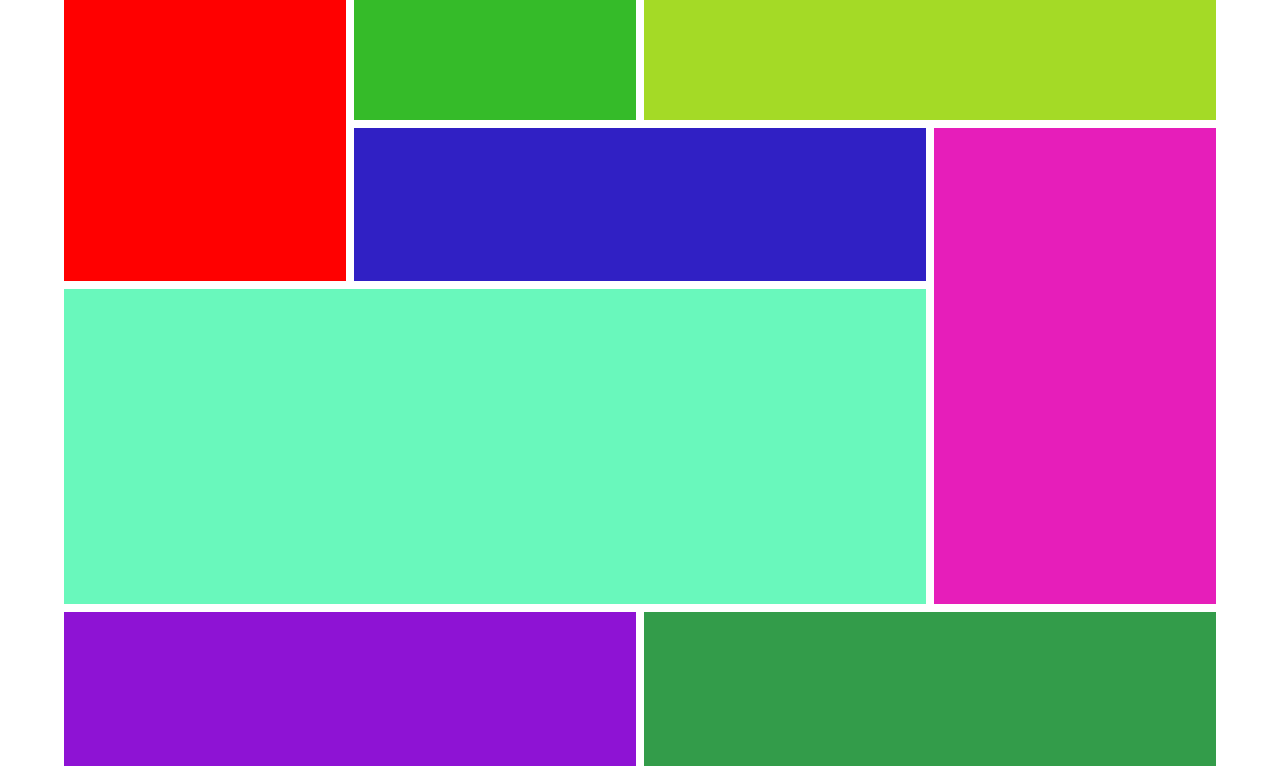
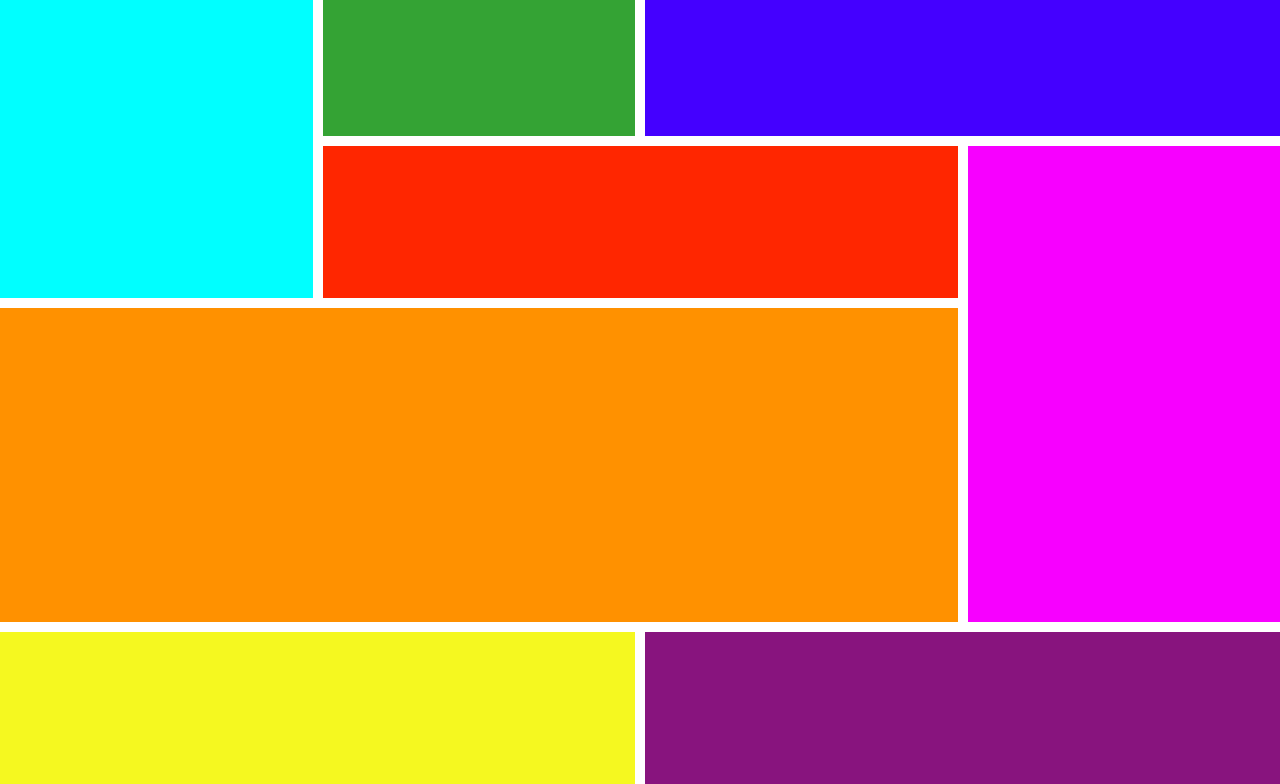
Before and after one commit to hugowoille/babypics, a website built with Parcel: page lesite/index.html in a window 1280 px wide. Shown: the part 34-818 px from the top of the page. Built offline with nearby package versions, Linux system fonts and the light colour scheme; files whose address does not match are found by name.

Commit message:
commencement du site

```diff
--- a/lesite/css/main.css
+++ b/lesite/css/main.css
@@ -180,9 +180,9 @@ textarea {
 }
 
 @media print,
-  (-webkit-min-device-pixel-ratio: 1.25),
-  (min-resolution: 1.25dppx),
-  (min-resolution: 120dpi) {
+(-webkit-min-device-pixel-ratio: 1.25),
+(min-resolution: 1.25dppx),
+(min-resolution: 120dpi) {
   /* Style adjustments for high resolution devices */
 }
 
@@ -193,6 +193,7 @@ textarea {
    ========================================================================== */
 
 @media print {
+
   *,
   *::before,
   *::after {
@@ -209,11 +210,11 @@ textarea {
   }
 
   a[href]::after {
-    content: " (" attr(href) ")";
+    content: " ("attr(href) ")";
   }
 
   abbr[title]::after {
-    content: " (" attr(title) ")";
+    content: " ("attr(title) ")";
   }
 
   /*
@@ -260,59 +261,58 @@ textarea {
     page-break-after: avoid;
   }
 }
-.container{
 
+#yo .container {
   display:grid;
+  width:100vw;
   height:100vh;
-  grid-gap:1vh;
-  width: 90vw;
-  grid-template-columns: repeat(4, 1fr);
-  grid-template-rows: repeat(5, 1fr);
+  gap:10px;
+  grid-template-columns: 1fr 1fr 1fr 1fr;
+  grid-template-rows: 1fr 1fr 1fr 1fr 1fr;
   grid-template-areas:
-  "photo1 photo2 photo3 photo3"
-  "photo1 photo4 photo4 photo5"
-  "photo6 photo6 photo6 photo5"
-  "photo6 photo6 photo6 photo5"
-  "photo7 photo7 photo8 photo8";
+    "img1 img2 img3 img3"
+    "img1 img4 img4 img5"
+    "img6 img6 img6 img5"
+    "img6 img6 img6 img5"
+    "img7 img7 img8 img8";
+}
 
+#yo .container .img1 {
+  grid-area: img1;
+  background-color: aqua;
+}
 
+#yo .container .img2 {
+  grid-area: img2;
+  background-color: rgb(52, 163, 52);
 }
-.article1{
 
-  grid-area: photo1;
-  background-color: red;
+#yo .container .img3 {
+  grid-area: img3;
+  background-color: rgb(68, 0, 255);
 }
-.article2{
-  grid-area: photo2;
-  background-color: rgb(53, 187, 41);
+
+#yo .container .img4 {
+  grid-area: img4;
+  background-color: rgb(255, 38, 0);
 }
-.article3{
-  grid-area: photo3;
-  background-color: rgb(164, 218, 38);
+
+#yo .container .img5 {
+  grid-area: img5;
+  background-color: rgb(247, 0, 255);
 }
-.article4{
-  grid-area: photo4;
-  background-color: rgb(48, 32, 196);
+
+#yo .container .img6 {
+  grid-area: img6;
+  background-color: rgb(255, 145, 0);
 }
-.article5{
-  grid-area: photo5;
-  background-color: rgb(230, 30, 186);
+
+#yo .container .img7 {
+  grid-area: img7;
+  background-color: rgb(245, 248, 32);
 }
-.article6{
-  grid-area: photo6;
-  background-color: rgb(105, 248, 188);
+
+#yo .container .img8 {
+  grid-area: img8;
+  background-color: rgb(136, 20, 126);
 }
-.article7{
-  grid-area: photo7;
-  background-color: rgb(142, 19, 212);
-}
-.article8{
-  grid-area: photo8;
-  background-color: rgb(51, 156, 74);
-}
-body{
-  display: flex;
-  width: 100vw;
-  height: 100vh;
-  justify-content: center;
-}
--- a/lesite/index.html
+++ b/lesite/index.html
@@ -23,19 +23,22 @@
 </head>
 
 <body>
+<nav>
+  <img class="logo" src="../../Documents/Simplon/babypics/images/logozer.png">
+</nav>
+  <div id=yo>
+    <section class="container">
+      <article class="img1"></article>
+      <article class="img2"></article>
+      <article class="img3"></article>
+      <article class="img4"></article>
+      <article class="img5"></article>
+      <article class="img6"></article>
+      <article class="img7"></article>
+      <article class="img8"></article>
+    </section>
 
-<section class="container">
-  <article class="article1"></article>
-  <article class="article2"></article>
-  <article class="article3"></article>
-  <article class="article4"></article>
-  <article class="article5"></article>
-  <article class="article6"></article>
-  <article class="article7"></article>
-  <article class="article8"></article>
-</section>
-
-
+  </div>
 </body>
 
 </html>
```
Also changed, not shown: lesite/img/logo.svg (added), lesite/img/logonice.svg (added).
